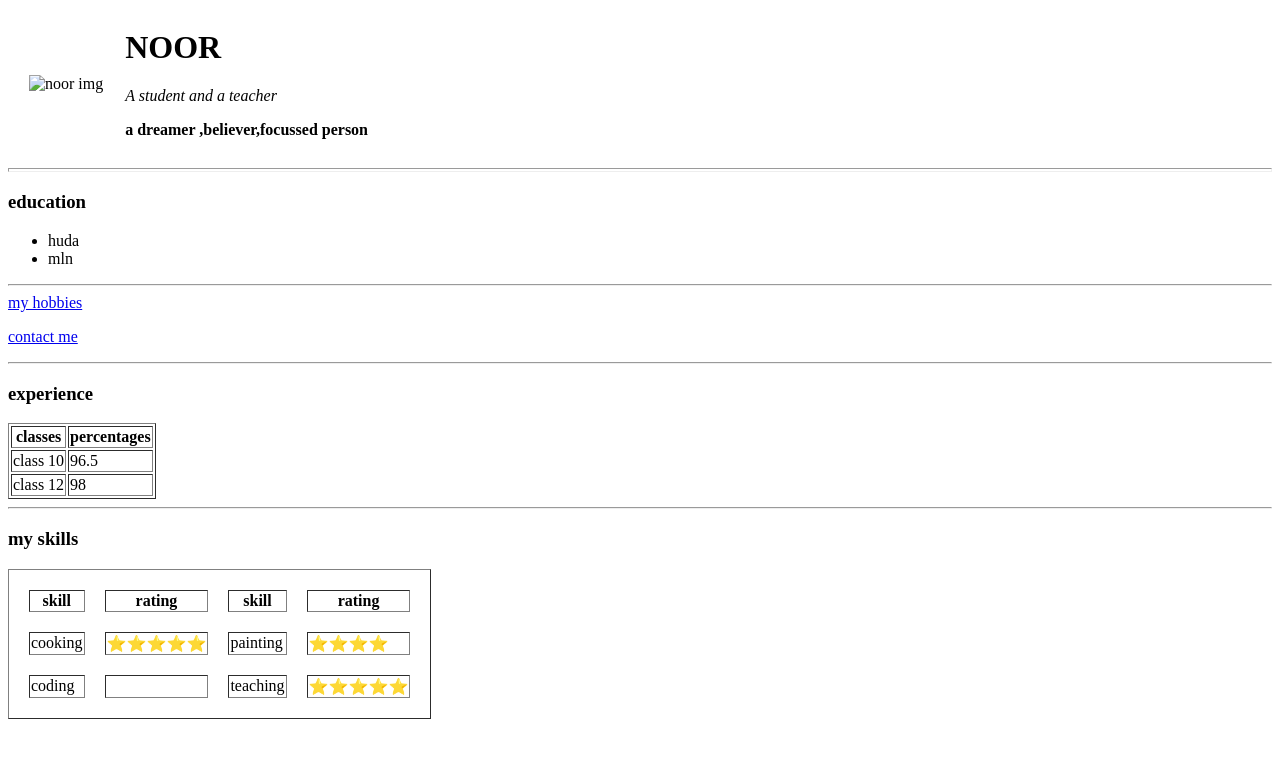
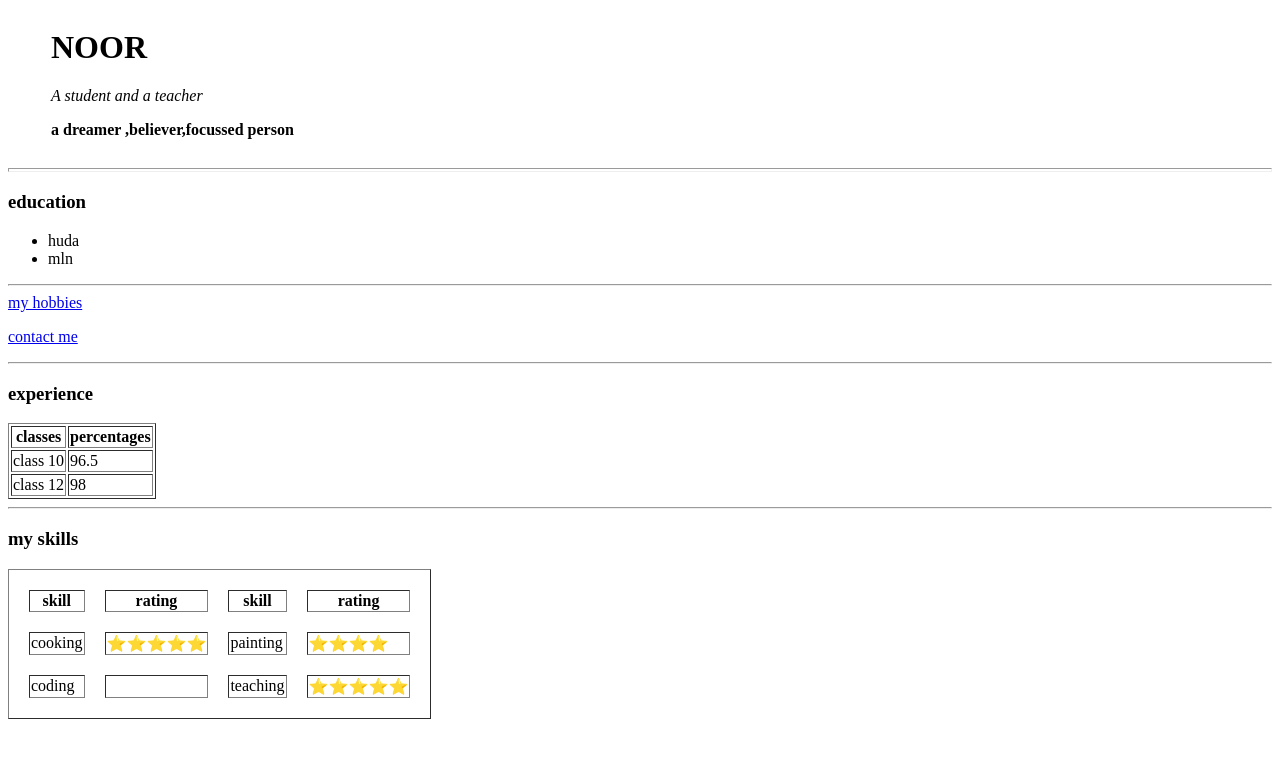
Before and after one commit to prabhnoor1301/cv, a plain HTML site: page index.html in a window 1280 px wide. Drawn offline with Linux system fonts and the light colour scheme.

Commit message:
added an initial cv

```diff
--- a/index.html
+++ b/index.html
@@ -9,7 +9,7 @@
 <body>
   <table cellspacing="20">
     <tr>
-      <td><img src="images(2).jfif" alt="noor img"></td>
+      <td><html personalsite/images(2).jfif" alt="noor img"></td>
       <td>
         <h1>NOOR</h1>
         <p> <em>A student and a teacher</em></p>
```
